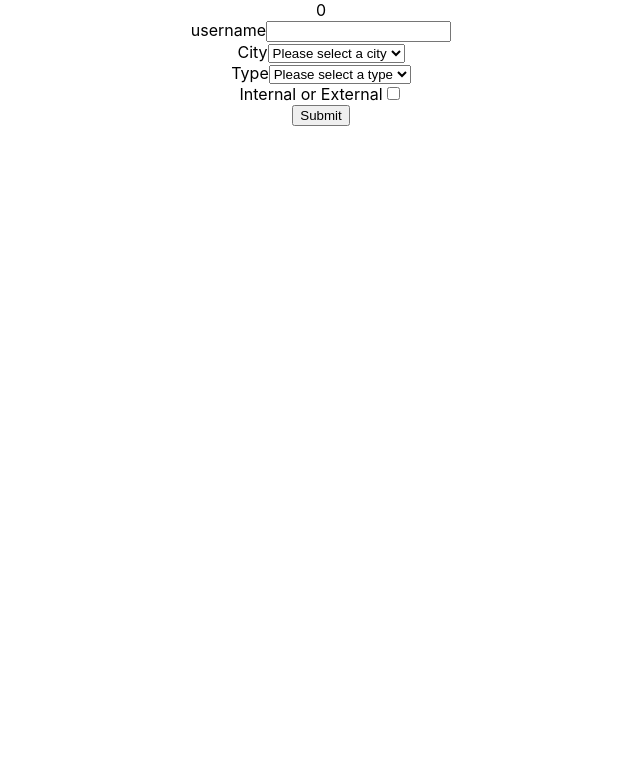
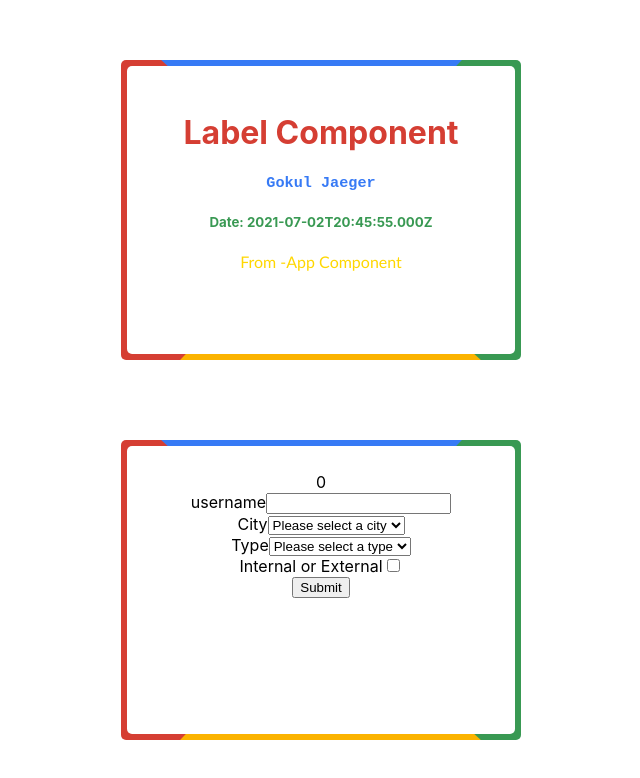
Before and after one commit to GokulJaeger/proj-react-forms, a React (Create React App) app: page / in a window 1280 px wide. Shown: the top 778 px of the page, without its empty margins (319-959 px from the left). Built offline with nearby package versions, Linux system fonts and the light colour scheme; data requests are answered from the project's data file.

Commit message:
STudent FOrm first Commit

```diff
--- a/src/App.js
+++ b/src/App.js
@@ -1,7 +1,8 @@
 // import logo from './logo.svg';
 import './App.css';
-// import StudentsForm from './components/StudentsForm';
-import UserRegi from './components/UserRegi';
+import StyleColor from './components/StyleColor';
+// import DemoStd from './components/DemoStd';
+import StudentReg from './components/StudentReg';
 // import Weather from './components/Weather';
 
 function App() {
@@ -11,11 +12,23 @@ function App() {
     console.log(e);
   }
 
+  const dte = new Date();
+  const td = dte.toISOString();
+  const user = [
+    {fname:"Gokul", lname:"Jaeger"}
+  ];
+  const frm = "From -App Component";
+
   return (
     <div className="App">
-      {/* <StudentsForm/> */}
-      <UserRegi onUserAdd={handleUserAddition} />
+      <StyleColor data={user} ts={td} ln={frm}/>
+      <br/>
+      {/* <DemoStd/> */}
+      <br/>
       {/* <Weather/> */}
+      <br/>
+      <br/>
+      <StudentReg onUserAdd={handleUserAddition} />
     </div>
   );
 }
--- a/src/components/StudentsForm.js
+++ b/src/components/DemoStd.js
@@ -1,8 +1,8 @@
 import React from 'react'
 import { useForm } from "react-hook-form";
-import './StudentsForm.css'
+import './DemoStd.css'
 
-export default function StudentsForm() {
+export default function DemoStd() {
 
     const { register, handleSubmit, errors } = useForm();
 
--- a/src/components/UserRegi.js
+++ b/src/components/StudentReg.js
@@ -1,6 +1,7 @@
 import React, { useState,useEffect } from "react";
 import ErrorMessage from "./ErrorMessage";
-import "./UserRegi.css";
+import "./StudentReg.css";
+import "./StyleColor.css";
 
 export default function UserRegi(props) {
   const initialValues = {
@@ -114,7 +115,7 @@ export default function UserRegi(props) {
 
 
   return (
-    <div>
+    <div className="rainbow">
       {res && submitted && <div>{res}</div> }
       {(Object.entries(formErrors).length===0) && submitted && <div> Form Gets Submitted Sucessfully </div>}
       <form onSubmit={handleDoSubmit} noValidate>
--- /dev/null
+++ b/src/components/StyleColor.css
@@ -0,0 +1,88 @@
+body {
+    display: flex;
+    justify-content: center;
+    align-items: center;
+    height: 100vh;
+    column-count: 2;
+  }
+
+  *, *::before, *::after {
+    box-sizing: border-box;
+  }
+
+  @-webkit-keyframes rotate {
+    100% {
+      transform: rotate(1turn);
+    }
+  }
+
+  @keyframes rotate {
+    100% {
+      transform: rotate(1turn);
+    }
+  }
+  .rainbow {
+    position: relative;
+    z-index: 0;
+    width: 400px;
+    height: 300px;
+    border-radius: 5px;
+    overflow: hidden;
+    padding: 2rem;
+  }
+  .rainbow::before {
+    content: "";
+    position: absolute;
+    z-index: -2;
+    left: -50%;
+    top: -50%;
+    width: 200%;
+    height: 200%;
+    background-color: #399953;
+    background-repeat: no-repeat;
+    background-size: 50% 50%, 50% 50%;
+    background-position: 0 0, 100% 0, 100% 100%, 0 100%;
+    background-image: linear-gradient(#399953, #399953), linear-gradient(#fbb300, #fbb300), linear-gradient(#d53e33, #d53e33), linear-gradient(#377af5, #377af5);
+    -webkit-animation: rotate 4s linear infinite;
+            animation: rotate 4s linear infinite;
+  }
+  .rainbow::after {
+    content: "";
+    position: absolute;
+    z-index: -1;
+    left: 6px;
+    top: 6px;
+    width: calc(100% - 12px);
+    height: calc(100% - 12px);
+    background: white;
+    border-radius: 5px;
+  }
+  .text{
+    position: absolute;
+    top: 38px;
+    left: 30px;
+    width: 60px;
+    color: #fff;
+    text-align: center;
+    text-transform: uppercase;
+    font: 18px sans-serif;
+    transition: opacity .2s ease;
+  }
+  h1{
+    color: #d53e33;
+  }
+  h3{
+    color: #377af5;
+    font-family: monospace;
+  }
+  h5{
+    color: #399953;
+  }
+  h8{
+    color: gold;
+    text-align: right;
+    text-rendering: geometricPrecision;
+    text-decoration: solid;
+    position:inherit;
+    font-family: 'Gill Sans', 'Gill Sans MT', Calibri, 'Trebuchet MS', sans-serif;
+  }
--- /dev/null
+++ b/src/components/StyleColor.js
@@ -0,0 +1,26 @@
+import React from 'react'
+import'./StyleColor.css';
+
+const StyleColor = ({ data, ts, ln }) => {
+
+    console.log(data);
+    console.log(ts);
+    console.log(ln);
+    return (
+        <div className="rainbow">
+            <div>
+                <h1>Label Component</h1>
+                {data.map((x)=>{
+                    return(
+                        <div>
+                            <h3>{x.fname}   {x.lname}</h3>
+                        </div>
+                    );
+                })}
+                <h5>Date: {ts}</h5>
+            </div>
+            <h8>{ln}</h8>
+        </div>
+    );
+};
+export default StyleColor;
--- /dev/null
+++ b/src/components/Weather.css
@@ -0,0 +1,88 @@
+body {
+    display: flex;
+    justify-content: center;
+    align-items: center;
+    height: 100vh;
+    column-count: 2;
+  }
+
+  *, *::before, *::after {
+    box-sizing: border-box;
+  }
+
+  @-webkit-keyframes rotate {
+    100% {
+      transform: rotate(1turn);
+    }
+  }
+
+  @keyframes rotate {
+    100% {
+      transform: rotate(1turn);
+    }
+  }
+  .rainbow1 {
+    position: relative;
+    z-index: 0;
+    width: 800px;
+    height: 400px;
+    border-radius: 5px;
+    overflow: hidden;
+    padding: 2rem;
+  }
+  .rainbow1::before {
+    content: "";
+    position: absolute;
+    z-index: -2;
+    left: -50%;
+    top: -50%;
+    width: 200%;
+    height: 200%;
+    background-color: #399953;
+    background-repeat: no-repeat;
+    background-size: 50% 50%, 50% 50%;
+    background-position: 0 0, 100% 0, 100% 100%, 0 100%;
+    background-image: linear-gradient(#399953, #399953), linear-gradient(#fbb300, #fbb300), linear-gradient(#d53e33, #d53e33), linear-gradient(#377af5, #377af5);
+    -webkit-animation: rotate 5s linear infinite;
+            animation: rotate 5s linear infinite;
+  }
+  .rainbow1::after {
+    content: "";
+    position: absolute;
+    z-index: -1;
+    left: 6px;
+    top: 6px;
+    width: calc(100% - 12px);
+    height: calc(100% - 12px);
+    background: white;
+    border-radius: 5px;
+  }
+  .text{
+    position: absolute;
+    top: 38px;
+    left: 30px;
+    width: 60px;
+    color: #fff;
+    text-align: center;
+    text-transform: uppercase;
+    font: 18px sans-serif;
+    transition: opacity .2s ease;
+  }
+  h1{
+    color: #d53e33;
+  }
+  h3{
+    color: #377af5;
+    font-family: monospace;
+  }
+  h5{
+    color: #399953;
+  }
+  h8{
+    color: gold;
+    text-align: right;
+    text-rendering: geometricPrecision;
+    text-decoration: solid;
+    position:inherit;
+    font-family: 'Gill Sans', 'Gill Sans MT', Calibri, 'Trebuchet MS', sans-serif;
+  }
```
Also changed, not shown: src/components/Weather.js (+18 -14 lines), src/components/DemoStd.css (renamed from src/components/StudentsForm.css), src/components/StudentReg.css (renamed from src/components/UserRegi.css).
